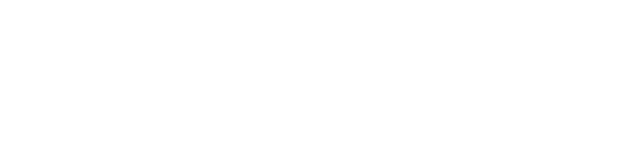
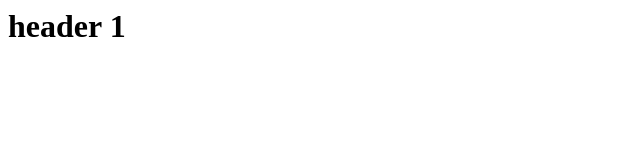
Before and after one commit to vaibhavbharambe2/myRepo, a plain HTML site: page index.html in a window 1280 px wide. Shown: the whole page, without its empty margins (0-640 px from the left). Drawn offline with Linux system fonts and the light colour scheme.

Commit message:
added body and h1 tags

```diff
--- a/index.html
+++ b/index.html
@@ -1,3 +1,5 @@
 <html>
-
+	<body>
+		<h1>header 1</h1>
+	</body>
 </html>
```
